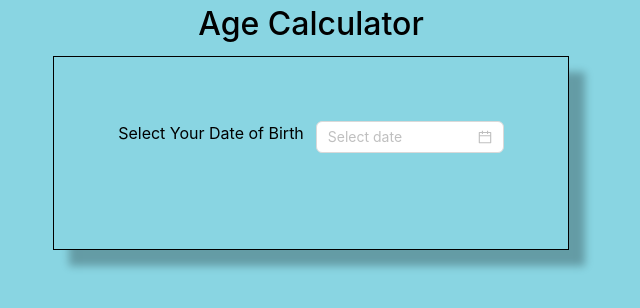
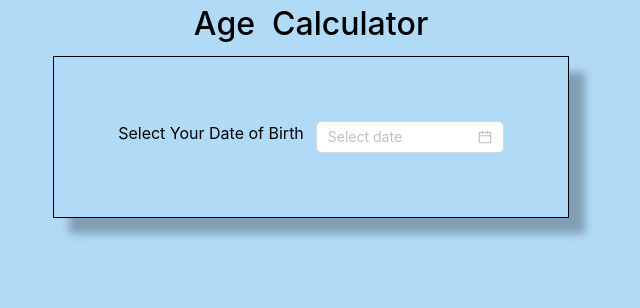
Before and after one commit to sabarikutty/age-calculator, a React (Create React App) app: page / in a window 1280 px wide. Shown: the top 308 px of the page, without its empty margins (329-969 px from the left). Built offline with nearby package versions, Linux system fonts and the light colour scheme.

Commit message:
animation and css updated

```diff
--- a/src/App/Pages/Calender/Calender.scss
+++ b/src/App/Pages/Calender/Calender.scss
@@ -2,6 +2,14 @@
     h1 {
         font-size: 2rem;
         font-weight: 500;
+        .odd-ani{
+            display: inline-block;
+            animation: moveUpDown 2s linear;
+        }
+        .even-ani{
+            display: inline-block;
+            animation: moveDownUp 2s linear;
+        }
     }
     .date-container{
         padding: 4rem;
@@ -13,16 +21,46 @@
         flex-direction: column;
         gap: 2rem;
     }
-    .spinning {
-        animation: spin 1s ease-out;
-        span {
+    .result-screen{
+        .spinning {
             font-size: 1.5rem;
             font-weight: 500;
+            .rotate{
+                display: inline-block;
+                animation: spin 2s alternate;
+            }
         }
-      }
 
-      @keyframes spin {
-        0% { transform: rotateY(0deg); }
-        100% { transform: rotateY(360deg); }
-      }
+        @keyframes spin {
+            from {
+                transform: rotateX(0deg);
+            }
+            to {
+                transform: rotateX(360deg);
+            }
+        }
+        @keyframes moveUpDown {
+            20%, 50%, 80%, 100% {
+                transform: translateY(0);
+              }
+              0%, 40% {
+                transform: translateY(-20px);
+              }
+              60% {
+                transform: translateY(-10px);
+              }
+        }
+        @keyframes moveDownUp {
+            30%, 60%, 90%, 100% {
+                transform: translateY(0);
+              }
+              0%, 750% {
+                transform: translateY(-20px);
+              }
+              50%, 25% {
+                transform: translateY(-10px);
+              }
+        }
+    }
+
 }
--- a/src/App/Pages/Calender/Component/ResultScreen/index.js
+++ b/src/App/Pages/Calender/Component/ResultScreen/index.js
@@ -32,18 +32,23 @@ const ResultCalender = () => {
 
     },[dateofbirth, noofDays])
     return (
-        <div className='text-center'>
-            {(dateob && noOfDays) && <>
-            <p className='spinning'>
-                Your Age is
-                <span>{` ${dateob?.y} Years ${dateob?.m} Months ${dateob?.d > 1 ? `${dateob?.d} Days` : `1 Day` }`}</span>
-            </p>
-            <p className='spinning'>
-                No of Days
-                <span>{` ${noOfDays}`}</span>
-            </p>
-            </>}
-        </div>
+         (dateob && noOfDays) &&
+            <div className='result-screen'>
+                <p className=''>
+                    Your Age is&nbsp;
+                    <span className='spinning'>
+                        <span className='rotate'>{dateob?.y}</span> Years&nbsp;
+                        <span className='rotate'>{dateob?.m}</span> Months&nbsp;
+                        <span className='rotate'>{dateob?.d > 1 ? dateob?.d : 1}</span>Day(s)
+                    </span>
+                </p>
+                <p className=''>
+                    No of Days&nbsp;
+                    <span className='spinning'>
+                        <span className='rotate'>{noOfDays}</span>
+                    </span>
+                </p>
+            </div>
     )
 }
 export default ResultCalender;
--- a/src/App/Pages/Calender/index.js
+++ b/src/App/Pages/Calender/index.js
@@ -4,7 +4,20 @@ import './Calender.scss';
 const Calender = () => {
   return (
     <div className="flex flex-col gap-2 page-container">
-      <div><h1>Age Calculator</h1></div>
+      <div><h1>
+        <span className="odd-ani">A</span>
+        <span className="even-ani">g</span>
+        <span className="odd-ani">e</span>&nbsp;&nbsp;
+        <span className="even-ani">C</span>
+        <span className="odd-ani">a</span>
+        <span className="even-ani">l</span>
+        <span className="odd-ani">c</span>
+        <span className="even-ani">u</span>
+        <span className="odd-ani">l</span>
+        <span className="even-ani">a</span>
+        <span className="odd-ani">t</span>
+        <span className="even-ani">o</span>
+        <span className="odd-ani">r</span></h1></div>
       <div className="date-container">
         <DobPicker />
         <ResultCalender />
--- a/src/Styles/theme/_color.scss
+++ b/src/Styles/theme/_color.scss
@@ -1,4 +1,4 @@
 :root {
     --black-0: #000000;
-    --blue-90: #89d5e2;
+    --blue-90: #b1daf7;
 }
```
